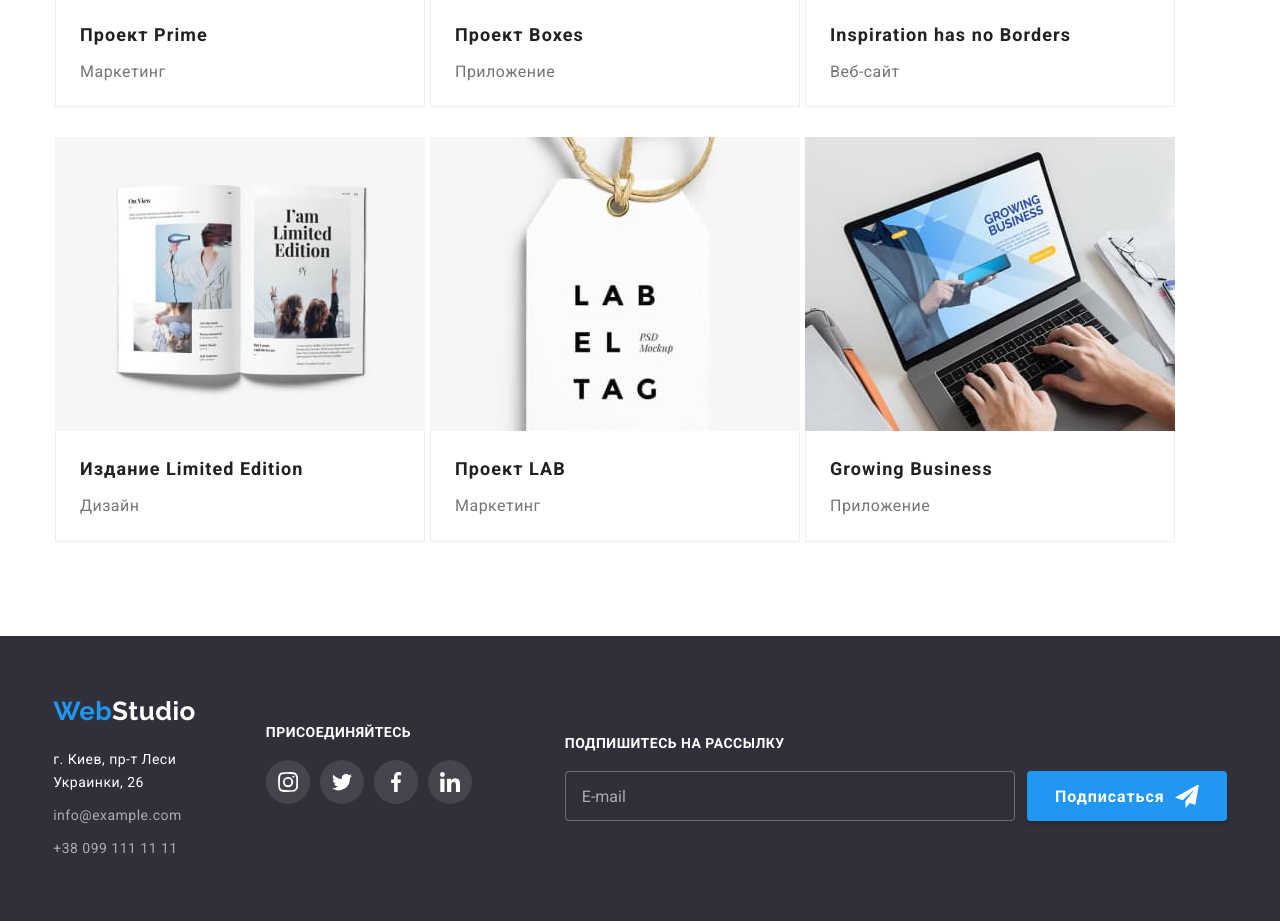
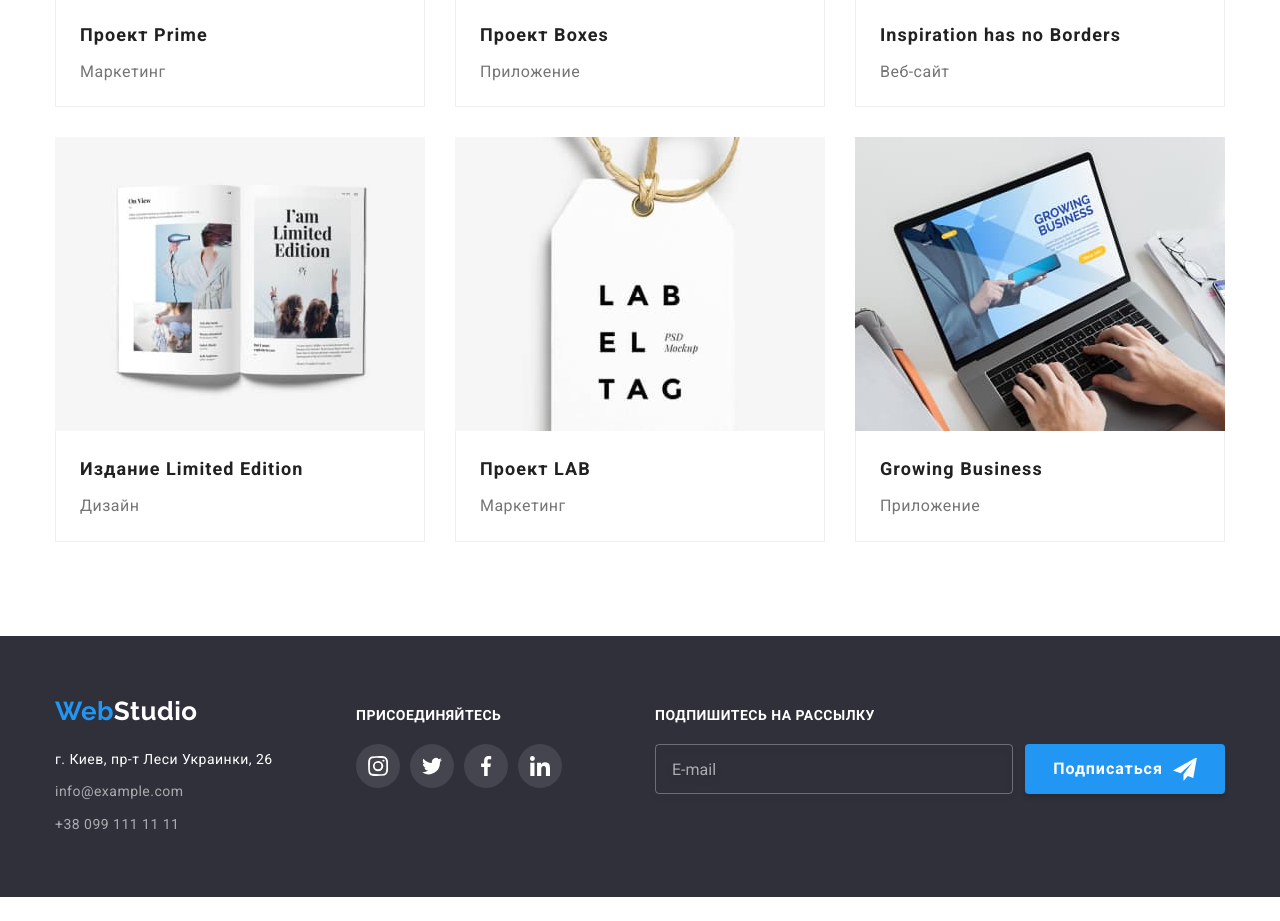
Before and after one commit to AnnaNychyk/goit-markup-hw-08, a plain HTML site: page portfolio.html in a window 1280 px wide. Shown: the part 994-1915 px from the top of the page. After the commit the page ends 1891 px from the top, so only its background shows below. Drawn offline with nearby package versions, Linux system fonts and the light colour scheme.

Commit message:
Правки

```diff
--- a/portfolio.html
+++ b/portfolio.html
@@ -278,7 +278,8 @@
 
   <footer class="footer">
     <div class="container page-footer">
-      <div class="footer-item">
+      <div class="wrapper">
+        <div class="footer-item first">
           <a href="./index.html" class="footer-logo link"><span class="web">Web</span>Studio</a>
           <address class="address">
             г. Киев, пр-т Леси Украинки, 26 <br />
@@ -320,6 +321,7 @@
               </li>
           </ul>
         </div>
+      </div>
       <div class="footer-item third">
         <form>
             <h3 class="footer-title">Подпишитесь на рассылку</h3>
--- a/sass/components/_modal-form.scss
+++ b/sass/components/_modal-form.scss
@@ -118,7 +118,7 @@
 
     font-style: normal;
     font-weight: 400;
-    font-size: 12px;
+    font-size: 11px;
     line-height: 1.17;
     @media screen and (min-width: 1200px) {
         font-size: 14px;
--- a/sass/layout/_footer.scss
+++ b/sass/layout/_footer.scss
@@ -2,7 +2,7 @@
     @media screen and (min-width: 1200px){
         display: flex;
         justify-content: center;
-        align-items: center;
+        align-items: baseline;
     }
 
 }
@@ -72,6 +72,9 @@
 
 .address {
     width: 100%;
+    @media screen and (min-width: 1200px) {
+        width: 231px;
+    }
     color: var(--white-text-color);
 
     font-style: normal;
@@ -81,13 +84,6 @@
     text-align: center;
     @media screen and (min-width: 1200px) {
         text-align: left;
-    }
-}
-
-@media screen and (max-width: 1199px) {
-    .footer-item:not(:last-child) {
-        margin-bottom: 60px;
-
     }
 }
 
@@ -107,6 +103,12 @@
 
 .footer-item{
     width: 100%;
+}
+
+.footer-item.first {
+    @media screen and (max-width: 767px){
+        margin-bottom: 60px;
+    }
 }
 
 @media screen and (min-width: 1200px) {
@@ -174,6 +176,10 @@
             margin-left: auto;
             margin-right: auto;
         }
+        @media screen and (min-width: 1200px) {
+            width: 358px;
+            margin: 0;
+        }
         height: 50px;
         outline: none;
 
--- a/sass/layout/_header.scss
+++ b/sass/layout/_header.scss
@@ -1,4 +1,5 @@
 .header {
+    position: relative;
     padding-top: 16px;
     padding-bottom: 16px;
     @media screen and (min-width: 768px) {
--- a/sass/layout/_navigation.scss
+++ b/sass/layout/_navigation.scss
@@ -1,5 +1,4 @@
 .page-header {
-    position: relative;
     display: flex;
     justify-content: space-between;
     align-items: center;
@@ -220,6 +219,7 @@
     width: 100%;
     height: 100%;
     background-color: #ffffff;
+    z-index: 1;
     @media screen and (min-width: 768px) {
         display: none;
     }
--- a/sass/layout/_projects.scss
+++ b/sass/layout/_projects.scss
@@ -116,11 +116,12 @@
     }
     @media screen and (min-width: 768px) {
         flex-basis: calc(100% / 2 - var(--card-gap));
-        margin-right: 5px;
+        margin-right: 30px;
+        width: 345px;
     }
     @media screen and (min-width: 1200px) {
         flex-basis: calc(100% / 3 - var(--card-gap));
-        margin-right: 5px;
+
     }
 
     transition: box-shadow 250ms cubic-bezier(0.4, 0, 0.2, 1);
```
Also changed, not shown: css/main.css, css/main.min.css, index.html (indentation only), 2 other files. Lines whose indentation alone changed are shown as unchanged.
